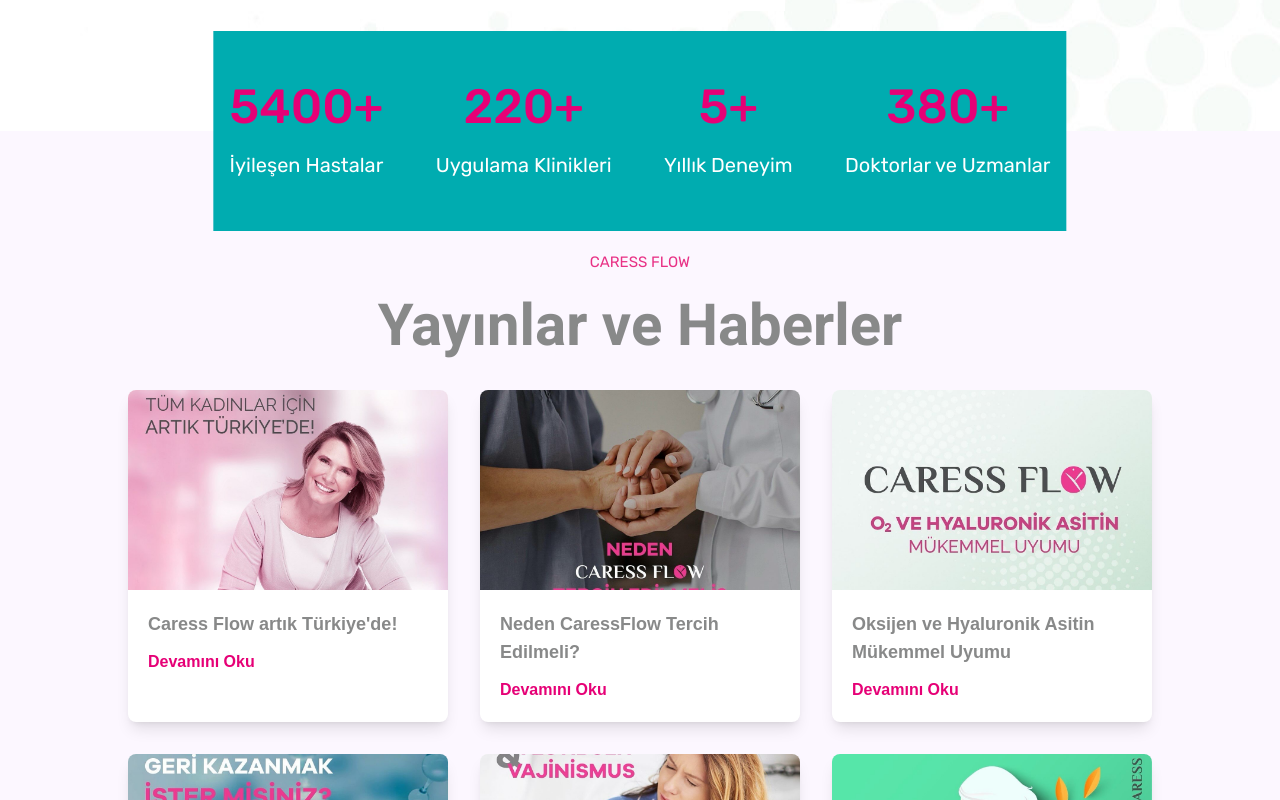
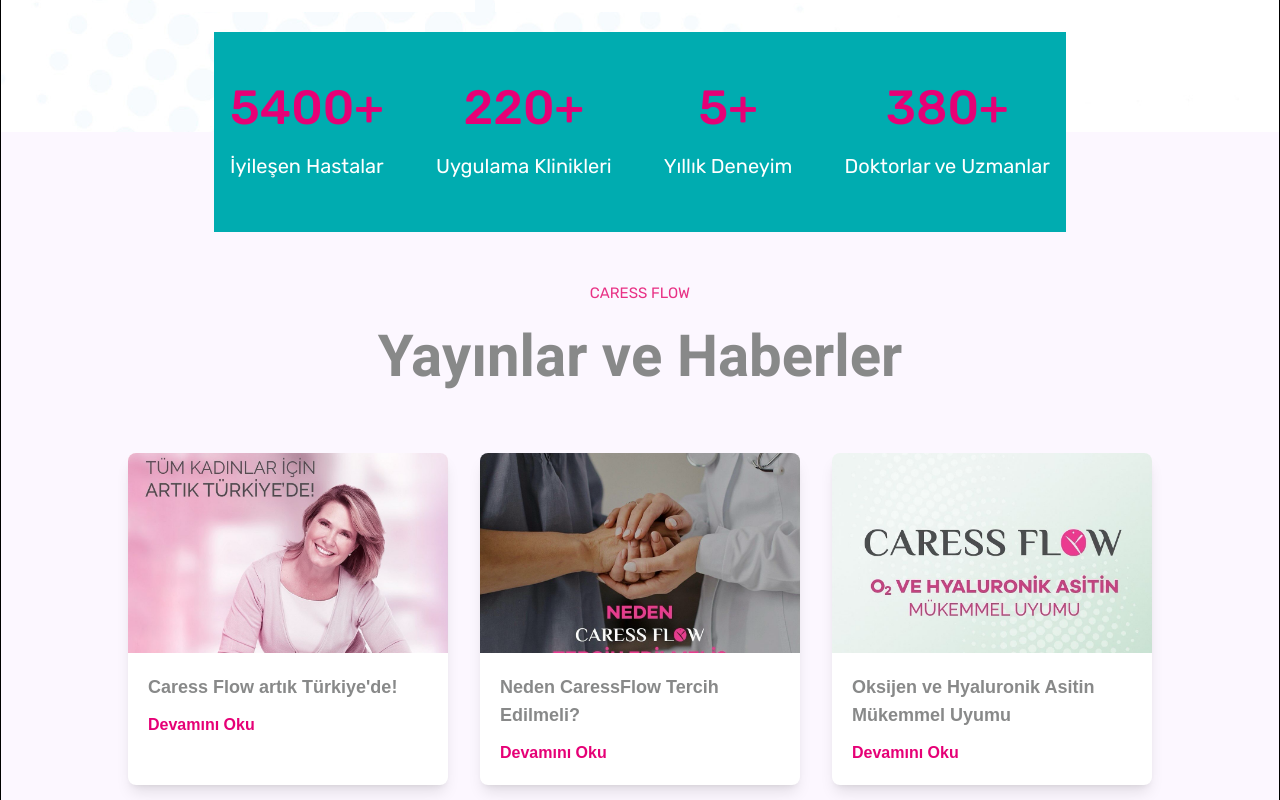
Before and after one commit to CodevorousLabs/Caressflow, a Next.js app in the folder client/: page / in a window 1280 px wide. Shown: the part 1720-2520 px from the top of the page. Built offline with nearby package versions, Linux system fonts and the light colour scheme.

Commit message:
fix: Visual bugs fixed with wrapper component | style: Contact information section added to last Div

```diff
--- a/client/components/landingPageComponents/features/features.tsx
+++ b/client/components/landingPageComponents/features/features.tsx
@@ -27,7 +27,7 @@
 
 export default function Features() {
   return (
-    <div className="flex flex-col w-full justify-center items-center px-15 py-30 relative" style={{ backgroundImage: `url(${bg.src})`, backgroundPosition: 'center', }}>
+    <div className="flex flex-col w-full justify-center items-center px-15 py-30 relative">
 
       <div className="absolute inset-0 bg-white/10"></div>
 
--- /dev/null
+++ b/client/components/landingPageComponents/informationSection/contactInformation.tsx
@@ -0,0 +1,22 @@
+import { MdOutlineLocationOn } from "react-icons/md";
+import { FiPhone } from "react-icons/fi";
+import { FaRegEnvelope } from "react-icons/fa6";
+
+export default function ContactInformation() {
+  return (
+    <div className="flex justify-around items-center w-full py-5 px-10 bg-white rounded-xl font-rubik shadow-lg">
+      <div className="flex items-center space-x-10 ">
+        <MdOutlineLocationOn size={24} className="text-pink-bg" />
+        <p className=" text-[#686A6F]">Ataköy 7-8-9-10. Kısım Mahallesi, <br /> Çobançeşme E-5 Yanyol Caddesi, <br /> Ataköy Towers 20-A/52 <br /> Bakırköy/İstanbul</p>
+      </div>
+      <div className="flex items-center space-x-7">
+        <FiPhone size={24} className="text-pink-bg" />
+        <a href="tel:905375224051" className=" text-pink-bg">0537 522 40 51</a>
+      </div>
+      <div className="flex items-center space-x-7">
+        <FaRegEnvelope size={24} className="text-pink-bg" />
+        <a href="mailto:info@caressflow.com.tr" className="text-[#686A6F]">info@caressflow.com.tr</a>
+      </div>
+    </div>
+  )
+}
--- /dev/null
+++ b/client/components/landingPageComponents/informationSection/informationSection.tsx
@@ -0,0 +1,8 @@
+import ContactInformation from "./contactInformation"
+export default function InformationSection() {
+  return (
+    <div className="max-w-[1280px] mx-auto flex flex-col justify-center items-center py-[100px]">
+      <ContactInformation />
+    </div>
+  )
+}
--- a/client/components/landingPageComponents/landingPage.tsx
+++ b/client/components/landingPageComponents/landingPage.tsx
@@ -3,15 +3,27 @@
 import News from "./news/news"
 import Stats from "./stats/stats"
 import Feedbacks from "./feedbacks/feedbacks"
+import InformationSection from "./informationSection/informationSection"
+import bg from "@/assets/backgroundTexture.jpg"
 export default function LandingPage() {
   return (
-    <main>
+    <main style={{
+      backgroundImage: `url(${bg.src})`,
+      backgroundRepeat: "repeat-y",
+      backgroundSize: "contain",
+
+    }}>
       <Slider />
-      <section>
+      <section className="w-full mx-auto flex flex-col items-center border border-black">
         <Features />
         <Stats />
-        <News />
+        <div className="w-full bg-[#FCF7FF]">
+          <News />
+        </div>
         <Feedbacks />
+        <div className="w-full bg-[#FCF7FF]">
+          <InformationSection />
+        </div>
       </section>
     </main>
   )
--- a/client/components/landingPageComponents/news/news.tsx
+++ b/client/components/landingPageComponents/news/news.tsx
@@ -40,13 +40,15 @@
 
 export default function News() {
   return (
-    <div className="flex flex-col w-full justify-center items-center px-15 py-30 relative bg-[#FCF7FF]">
+    <div
+      className="max-w-[1280px] mx-auto flex flex-col justify-center items-center py-[150px]"
+    >
       <div className="flex flex-col justify-center items-center space-y-5 z-10">
         <SectionTitle>CARESS FLOW</SectionTitle>
         <SectionDescription>Yayınlar ve Haberler</SectionDescription>
       </div>
 
-      <div className="grid grid-cols-1 sm:grid-cols-2 lg:grid-cols-3 gap-8">
+      <div className="grid grid-cols-1 sm:grid-cols-2 lg:grid-cols-3 gap-8 mt-8">
         {staticData.map((news, index) => (
           <NewsCard key={index} news={news} />
         ))}
```
